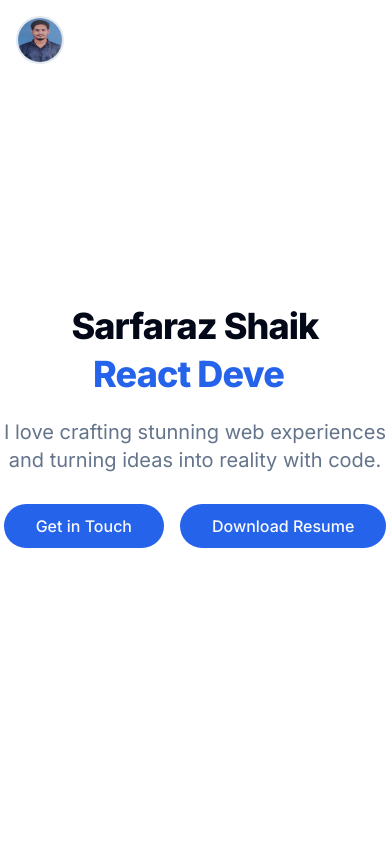
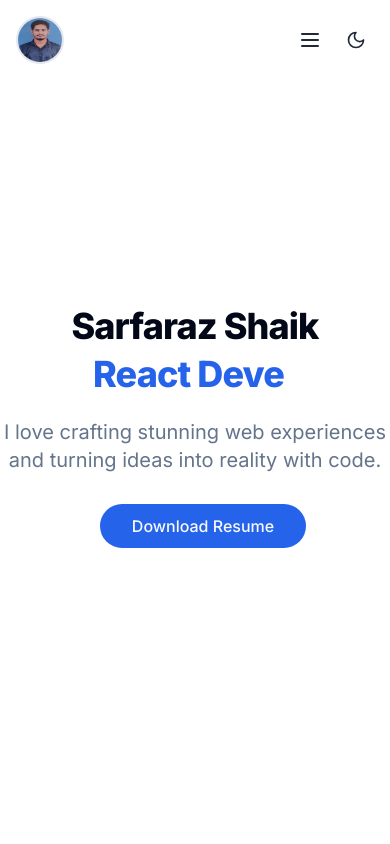
Before and after one commit to ShaikSarfaraz/portfolio, a Next.js app in the folder portfolio/: page / in a window 390 px wide. Shown: the top 844 px of the page. Built offline with nearby package versions, Linux system fonts and the light colour scheme.

Commit message:
Mobile view design

```diff
--- a/portfolio/src/app/components/Header.tsx
+++ b/portfolio/src/app/components/Header.tsx
@@ -3,7 +3,7 @@
 import Image from "next/image"
 import { useState, useEffect } from "react"
 import type React from "react"
-import { Moon, Sun } from "lucide-react" // Using Lucide icons as per instructions
+import { Moon, Sun, Menu, X } from "lucide-react"
 
 const ScrollLink = ({ href, children }: { href: string; children: React.ReactNode }) => {
   const handleClick = (e: React.MouseEvent<HTMLAnchorElement>) => {
@@ -27,8 +27,8 @@ const ScrollLink = ({ href, children }: { href: string; children: React.ReactNod
 const Header = () => {
   const [isScrolled, setIsScrolled] = useState(false)
   const [theme, setTheme] = useState<"light" | "dark">("light")
+  const [isMenuOpen, setIsMenuOpen] = useState(false)
 
-  // Initialize theme from localStorage and system preference
   useEffect(() => {
     if (typeof window !== "undefined") {
       if (
@@ -44,7 +44,6 @@ const Header = () => {
     }
   }, [])
 
-  // Handle scroll effect
   useEffect(() => {
     const handleScroll = () => {
       setIsScrolled(window.scrollY > 0)
@@ -53,7 +52,6 @@ const Header = () => {
     return () => window.removeEventListener("scroll", handleScroll)
   }, [])
 
-  // Toggle theme
   const toggleTheme = () => {
     if (theme === "light") {
       setTheme("dark")
@@ -64,6 +62,10 @@ const Header = () => {
       document.documentElement.classList.remove("dark")
       localStorage.theme = "light"
     }
+  }
+
+  const toggleMenu = () => {
+    setIsMenuOpen(!isMenuOpen)
   }
 
   return (
@@ -81,12 +83,10 @@ const Header = () => {
                 width={48}
                 height={48}
                 className="relative size-12 rounded-full overflow-hidden border-2 border-border"
-              // className="rounded-full shadow-lg border-4 border-teal"
-              // className="object-cover"
-
               />
             </div>
           </ScrollLink>
+
           <div className="hidden md:flex items-center space-x-4">
             <ScrollLink href="#about">About</ScrollLink>
             <ScrollLink href="#skills">Skills</ScrollLink>
@@ -94,6 +94,20 @@ const Header = () => {
             <ScrollLink href="#projects">Projects</ScrollLink>
             <ScrollLink href="#experience">Experience</ScrollLink>
             <ScrollLink href="#contact">Contact</ScrollLink>
+          </div>
+
+          <div className="flex items-center space-x-2">
+            <button
+              onClick={toggleMenu}
+              className="md:hidden p-2 rounded-md hover:bg-gray-200 dark:hover:bg-gray-700 transition-colors duration-200"
+              aria-label="Toggle menu"
+            >
+              {isMenuOpen ? (
+                <X className="w-6 h-6 text-gray-800 dark:text-white" />
+              ) : (
+                <Menu className="w-6 h-6 text-gray-800 dark:text-white" />
+              )}
+            </button>
             <button
               onClick={toggleTheme}
               className="p-2 rounded-full hover:bg-gray-200 dark:hover:bg-gray-700 transition-colors duration-200"
@@ -107,6 +121,19 @@ const Header = () => {
             </button>
           </div>
         </div>
+
+        {isMenuOpen && (
+          <div className="md:hidden bg-white dark:bg-gray-900 py-4">
+            <div className="flex flex-col space-y-4">
+              <ScrollLink href="#about">About</ScrollLink>
+              <ScrollLink href="#skills">Skills</ScrollLink>
+              <ScrollLink href="#services">Services</ScrollLink>
+              <ScrollLink href="#projects">Projects</ScrollLink>
+              <ScrollLink href="#experience">Experience</ScrollLink>
+              <ScrollLink href="#contact">Contact</ScrollLink>
+            </div>
+          </div>
+        )}
       </div>
     </nav>
   )
--- a/portfolio/src/app/components/Hero.tsx
+++ b/portfolio/src/app/components/Hero.tsx
@@ -26,11 +26,69 @@ const ScrollLink = ({ href, children }: { href: string; children: React.ReactNod
 
 const Hero = () => {
   return (
-    <section id="hero" className="min-h-screen flex items-center section-padding">
-    {/* // <section id="hero" className="pt-24 pb-12"> */}
-      {/* <div className="container mx-auto px-4 sm:px-6 lg:px-8">
-        <div className="flex flex-col md:flex-row items-center">
-          <div className="md:w-1/2 text-center md:text-left mb-8 md:mb-0"> */}
+    // <section id="hero" className="min-h-screen flex items-center section-padding">
+    // {/* // <section id="hero" className="pt-24 pb-12"> */}
+    //   {/* <div className="container mx-auto px-4 sm:px-6 lg:px-8">
+    //     <div className="flex flex-col md:flex-row items-center">
+    //       <div className="md:w-1/2 text-center md:text-left mb-8 md:mb-0"> */}
+    //       <div className="container mx-auto container-padding">
+    //         <motion.div
+    //           initial={{ opacity: 0, y: 20 }}
+    //           animate={{ opacity: 1, y: 0 }}
+    //           transition={{ duration: 0.5 }}
+    //           className="text-center"
+    //         >
+    //           <h1 className="text-4xl font-extrabold tracking-tight sm:text-5xl md:text-6xl mb-6">
+    //             <span className="block">Sarfaraz Shaik</span>
+    //             <span className="block text-primary mt-2">
+    //               <TypeAnimation
+    //                 sequence={["FrontEnd Developer", 2000, "React Developer", 2000, "UI Developer", 2000]}
+    //                 wrapper="span"
+    //                 speed={50}
+    //                 repeat={Number.POSITIVE_INFINITY}
+    //               />
+    //             </span>
+    //           </h1>
+    //           <p className="mt-6 max-w-2xl mx-auto text-xl text-muted-foreground">
+    //             I love crafting stunning web experiences and turning ideas into reality with code.
+    //           </p>
+    //           {/* <h4 className="text-4xl md:text-5xl font-bold mb-4">
+    //           Hi, I'm <span className="text-blue-500">Sarfaraz</span>. I love crafting stunning web experiences and turning ideas into reality with code.</h4> */}
+    //           {/* <p className="text-xl mb-6 text-teal">Frontend Developer</p> */}
+    //           {/* <p className="mb-8 text-sand">Guntur, Andhra Pradesh, India</p> */}
+    //           {/* <div className='p-3 w-fit'> */}
+    //           <motion.div
+    //             className="mt-10"
+    //             initial={{ opacity: 0 }}
+    //             animate={{ opacity: 1 }}
+    //             transition={{ delay: 0.5, duration: 0.5 }}
+    //           >
+    //             <div>
+    //               <ScrollLink href="#contact">Get in Touch</ScrollLink>
+    //               <a
+    //                 href="/Sarfaraz-Shaik-Frontend-Developer.pdf"
+    //                 download
+    //                 className="ml-4 px-8 py-3 bg-primary text-base font-medium rounded-full text-primary-foreground hover:bg-primary hover:opacity-70 transition-colors duration-300">
+    //                 Download Resume
+    //               </a>
+    //             </div>
+    //             {/* </div> */}
+    //           </motion.div>
+    //         </motion.div>
+    //       {/* </div> */}
+    //       {/* <div className="md:w-1/2 flex justify-center">
+    //         <Image
+    //           src="/SarfarazProfile.png?height=400&width=400"
+    //           alt="Sarfaraz Shaik"
+    //           width={400}
+    //           height={400}
+    //           className="rounded-full shadow-lg border-4 border-teal"
+    //         />
+    //       </div> */}
+    //     {/* </div> */}
+    //   </div>
+    // </section>
+    <section className="min-h-screen flex items-center section-padding">
       <div className="container mx-auto container-padding">
         <motion.div
           initial={{ opacity: 0, y: 20 }}
@@ -52,40 +110,28 @@ const Hero = () => {
           <p className="mt-6 max-w-2xl mx-auto text-xl text-muted-foreground">
           I love crafting stunning web experiences and turning ideas into reality with code.
           </p>
-              {/* <h4 className="text-4xl md:text-5xl font-bold mb-4">
-              Hi, I'm <span className="text-blue-500">Sarfaraz</span>. I love crafting stunning web experiences and turning ideas into reality with code.</h4> */}
-              {/* <p className="text-xl mb-6 text-teal">Frontend Developer</p> */}
-              {/* <p className="mb-8 text-sand">Guntur, Andhra Pradesh, India</p> */}
-              {/* <div className='p-3 w-fit'> */}
           <motion.div
             className="mt-10"
             initial={{ opacity: 0 }}
             animate={{ opacity: 1 }}
             transition={{ delay: 0.5, duration: 0.5 }}
           >
-                <div>
-                  <ScrollLink href="#contact">Get in Touch</ScrollLink>
+            <a
+              href="#contact"
+              className="hidden md:inline px-8 py-3 border border-primary text-base font-medium rounded-full text-primary hover:bg-primary hover:text-primary-foreground transition-colors duration-300"
+            >
+              Get in Touch
+            </a>
+
             <a
               href="/Sarfaraz-Shaik-Frontend-Developer.pdf"
               download
               className="ml-4 px-8 py-3 bg-primary text-base font-medium rounded-full text-primary-foreground hover:bg-primary hover:opacity-70 transition-colors duration-300">
               Download Resume
             </a>
-                </div>
-                {/* </div> */}
+
           </motion.div>
         </motion.div>
-          {/* </div> */}
-          {/* <div className="md:w-1/2 flex justify-center">
-            <Image
-              src="/SarfarazProfile.png?height=400&width=400"
-              alt="Sarfaraz Shaik"
-              width={400}
-              height={400}
-              className="rounded-full shadow-lg border-4 border-teal"
-            />
-          </div> */}
-        {/* </div> */}
       </div>
     </section>
   )
--- a/portfolio/src/app/components/Projects.tsx
+++ b/portfolio/src/app/components/Projects.tsx
@@ -79,7 +79,7 @@ const projects: Project[] = [
 ]
 
 const ProjectCard: React.FC<{ project: Project }> = ({ project }) => (
-  <div className="bg-white rounded-lg shadow-lg overflow-hidden transition-transform duration-300 hover:scale-105">
+  <div className="rounded-lg shadow-lg overflow-hidden transition-transform duration-300 hover:scale-105">
     <Image
       src={project.image || "/placeholder.svg"}
       alt={project.title}
```
Lines whose indentation alone changed are shown as unchanged.
